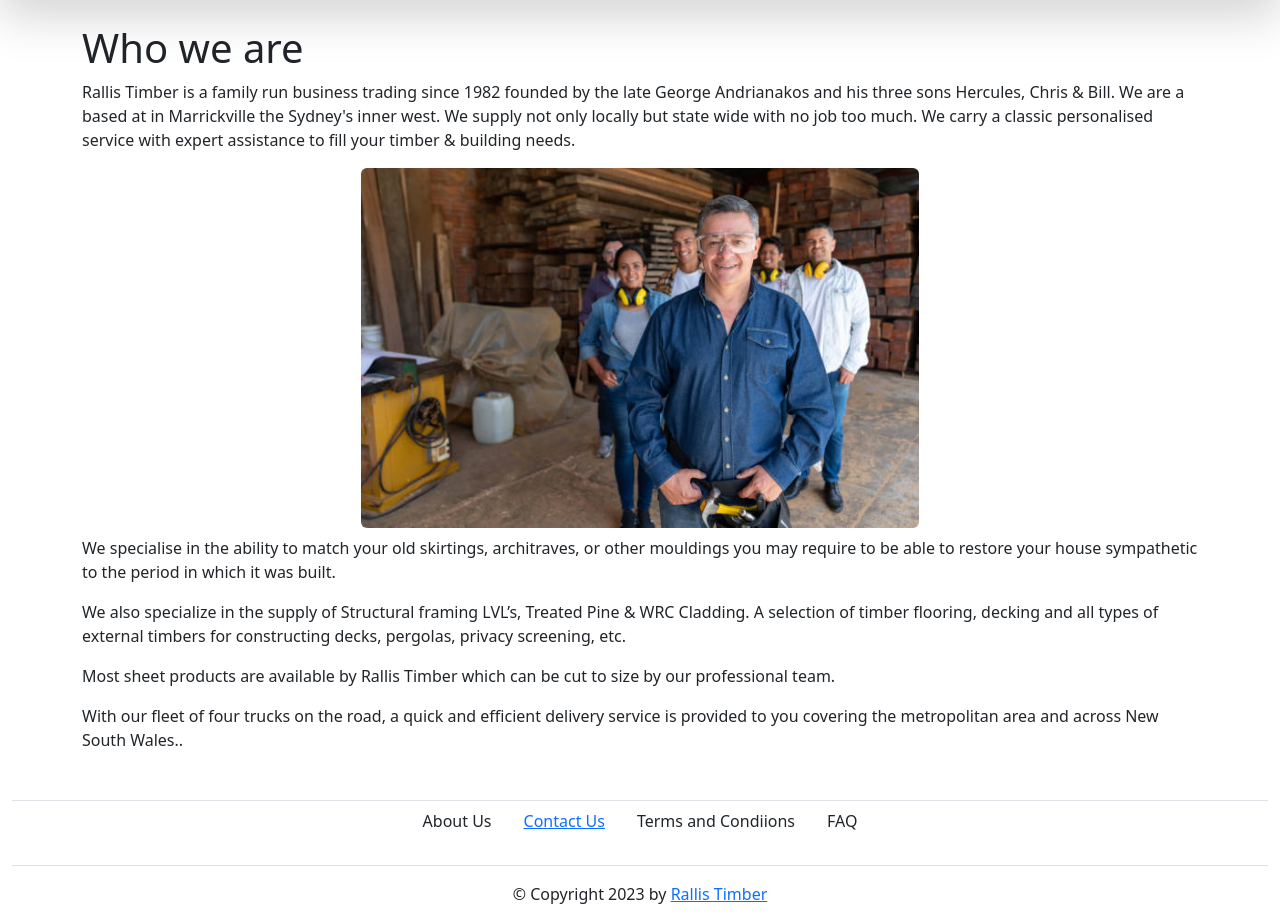
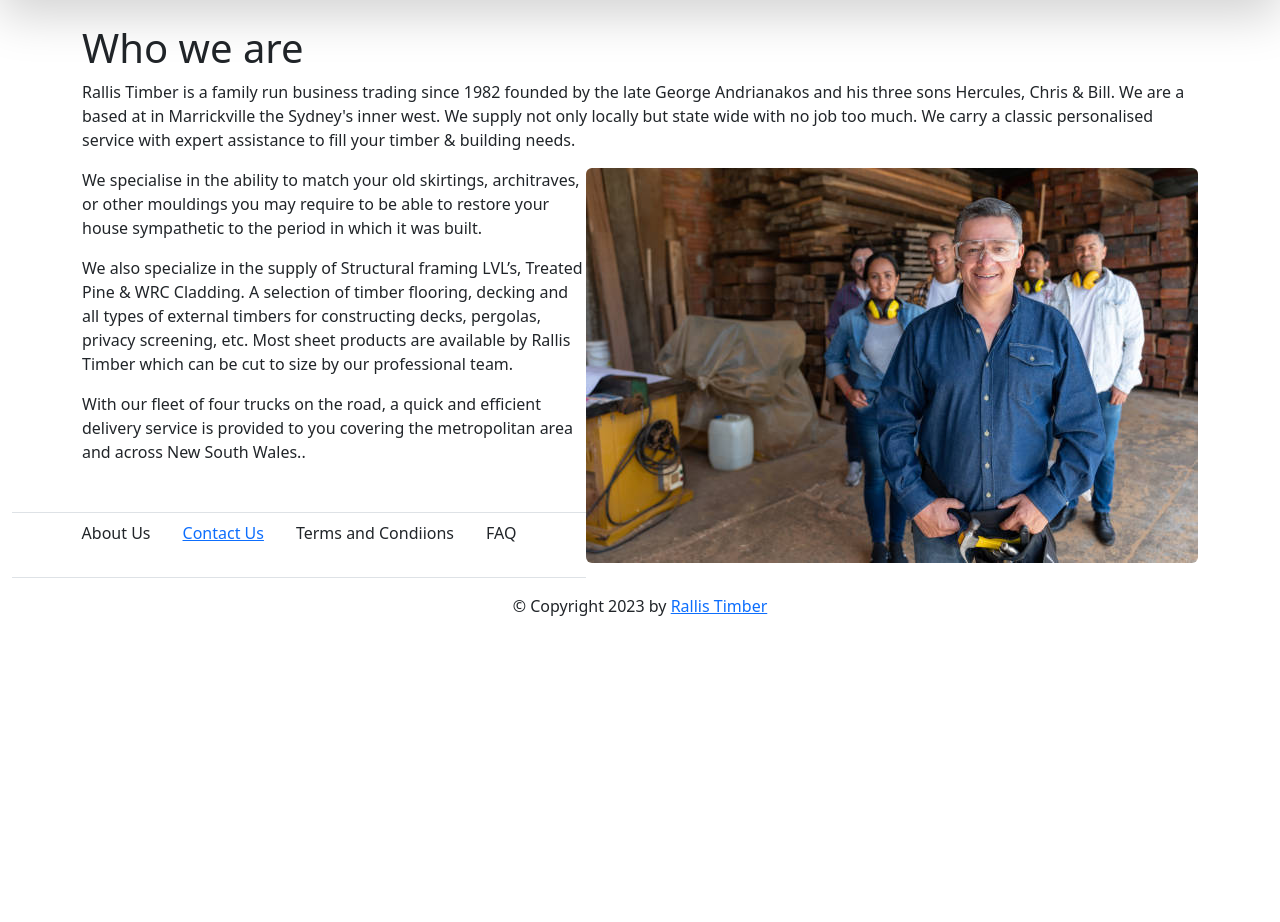
Before and after one commit to Crimson-Fox/CS50Final, a Flask app: page /about in a window 1280 px wide. Shown: the part 114-1036 px from the top of the page. After the commit the page ends 730 px from the top, so only its background shows below. Run offline with Flask 3, Linux system fonts and the light colour scheme.

Commit message:
cleanup of links  formatting about page with image

```diff
--- a/CS50_final/website_rallis/templates/about.html
+++ b/CS50_final/website_rallis/templates/about.html
@@ -11,19 +11,15 @@
 <div class="container-md mt-4">
   <h1>Who we are</h1>
 </div>
-  <div class="container-md mt-2">
-  <p>Rallis Timber is a family run business trading since 1982 founded by the late George Andrianakos and his three sons Hercules, Chris & Bill. We are a based at in Marrickville the Sydney's inner west. We supply not only locally but state wide with no job too much. We carry a classic personalised service with expert assistance to fill your timber & building needs.</p>
+  <div class="container-md mt-2 col">
+    <p>Rallis Timber is a family run business trading since 1982 founded by the late George Andrianakos and his three sons Hercules, Chris & Bill. We are a based at in Marrickville the Sydney's inner west. We supply not only locally but state wide with no job too much. We carry a classic personalised service with expert assistance to fill your timber & building needs.</p>
 
-  <div class="d-flex justify-content-center mb-2">
-    <img src="/static/whoweare.jpg" class="col rounded" style="max-width:50%;">
-  </div>
+    <div class=" mb-2">
+      <img src="/static/whoweare.jpg" class="float-end rounded" style="max-height:50%;">
+    </div>
 
-  <p >We specialise in the ability to match your old skirtings, architraves, or other mouldings you may require to be able to restore your house sympathetic to the period in which it was built.</p>
-
-  <p>We also specialize in the supply of Structural framing LVL’s, Treated Pine & WRC Cladding. A selection of timber flooring, decking and all types of external timbers for constructing decks, pergolas, privacy screening, etc.</p>
-
-  <p>Most sheet products are available by Rallis Timber which can be cut to size by our professional team.</p>
-
-  <p>With our fleet of four trucks on the road, a quick and efficient delivery service is provided to you covering the metropolitan area and across New South Wales..</p>
+    <p >We specialise in the ability to match your old skirtings, architraves, or other mouldings you may require to be able to restore your house sympathetic to the period in which it was built.</p>
+    <p>We also specialize in the supply of Structural framing LVL’s, Treated Pine & WRC Cladding. A selection of timber flooring, decking and all types of external timbers for constructing decks, pergolas, privacy screening, etc. Most sheet products are available by Rallis Timber which can be cut to size by our professional team.</p>
+    <p>With our fleet of four trucks on the road, a quick and efficient delivery service is provided to you covering the metropolitan area and across New South Wales..</p>
 </div>
   {% endblock %}
--- a/CS50_final/website_rallis/templates/template.html
+++ b/CS50_final/website_rallis/templates/template.html
@@ -70,7 +70,7 @@
       </ul>
       <div class="text-center" id="footer" >
           {% block footer %}
-          &copy; Copyright 2023 by <a href="http://domain.invalid/">Rallis Timber</a>
+          &copy; Copyright 2023 by <a href="/">Rallis Timber</a>
           {% endblock %}
       </div>
     </footer>
```
